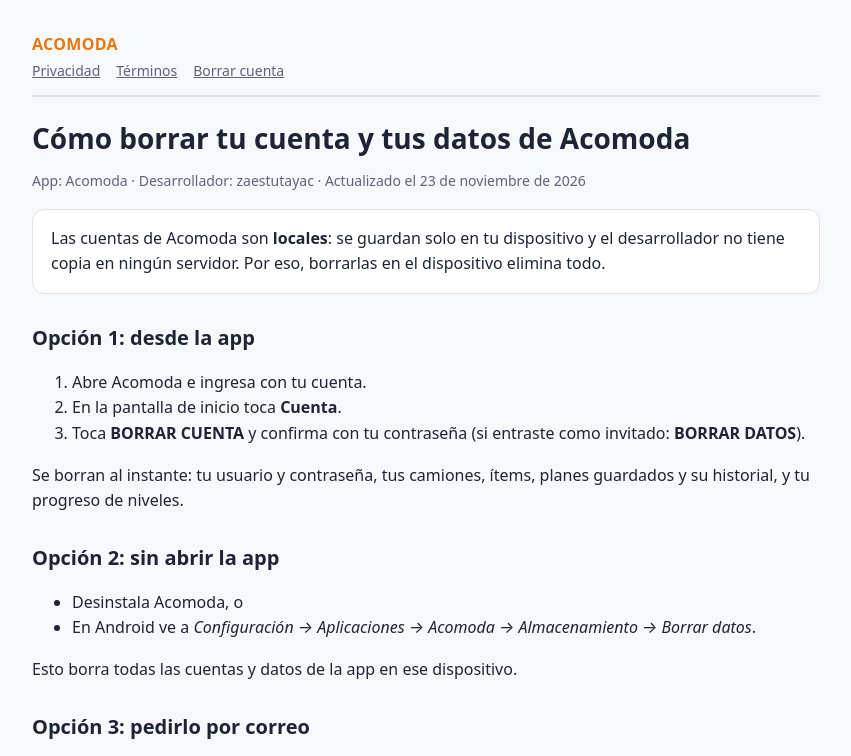
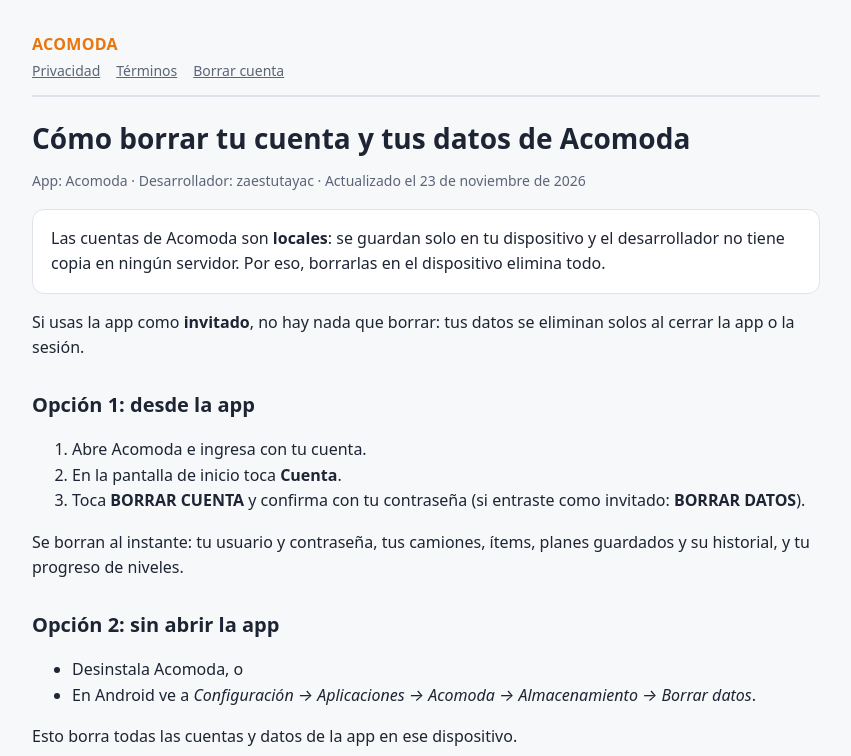
Before and after one commit to zaestutayac/zaestutayac.github.io, a plain HTML site: page borrar-cuenta.html in a window 1280 px wide. Shown: the top 756 px of the page, without its empty margins (214-1065 px from the left). Drawn offline with Linux system fonts and the light colour scheme.

Commit message:
Add files via upload

```diff
--- a/borrar-cuenta.html
+++ b/borrar-cuenta.html
@@ -35,6 +35,8 @@ footer{margin-top:40px;color:var(--soft);font-size:14px;border-top:1px solid var
 Las cuentas de Acomoda son <strong>locales</strong>: se guardan solo en tu dispositivo y el desarrollador no tiene copia en ningún servidor. Por eso, borrarlas en el dispositivo elimina todo.
 </div>
 
+<p>Si usas la app como <strong>invitado</strong>, no hay nada que borrar: tus datos se eliminan solos al cerrar la app o la sesión.</p>
+
 <h2>Opción 1: desde la app</h2>
 <ol>
 <li>Abre Acomoda e ingresa con tu cuenta.</li>
```
Also changed, not shown: privacidad.html (+1 -0 lines).
